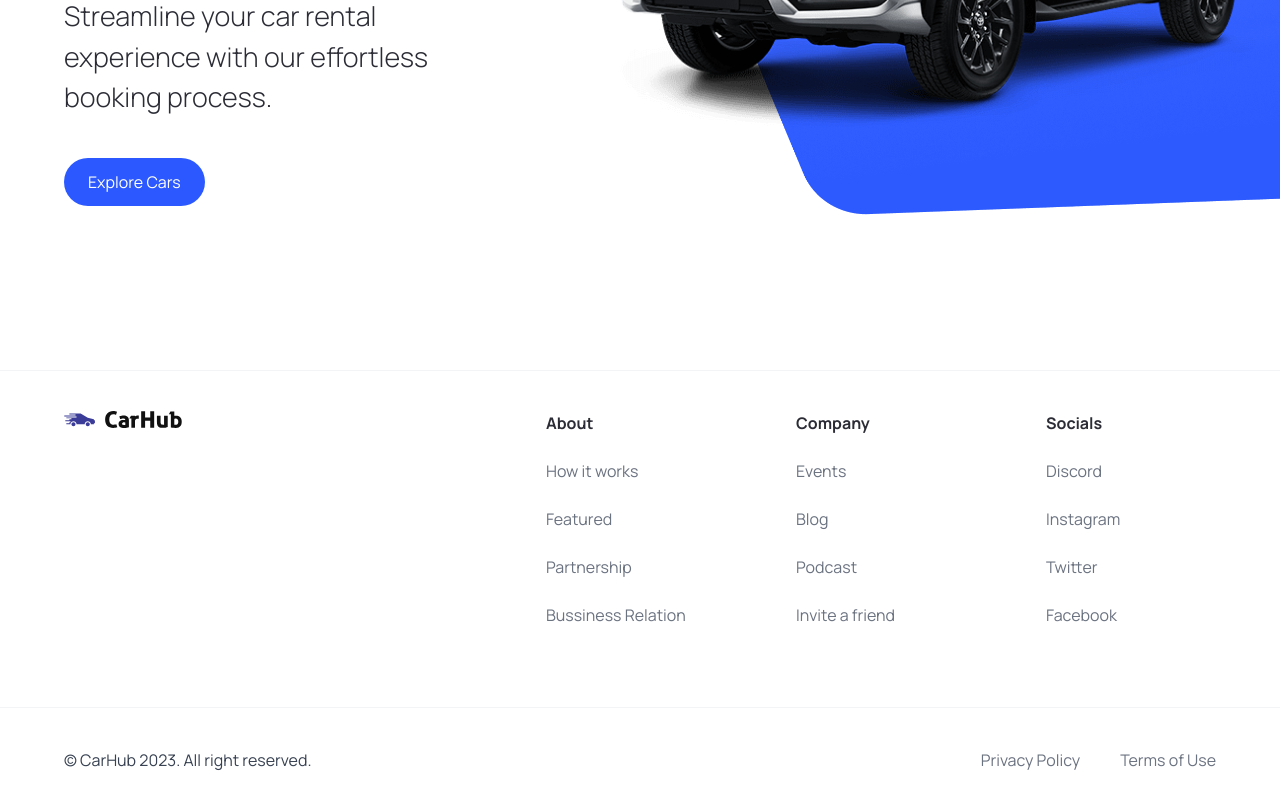
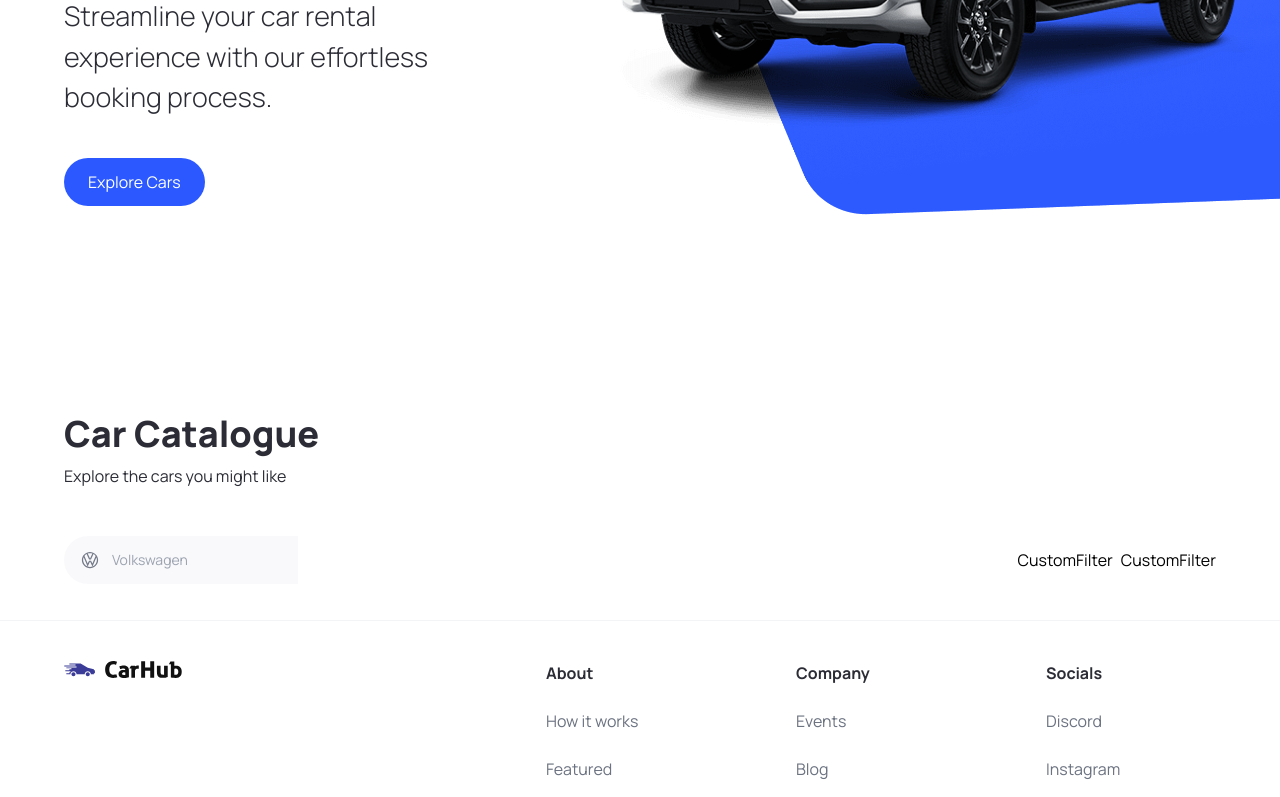
Before and after one commit to kaizen-design/car-hub, a Next.js app: page / in a window 1280 px wide. Shown: the part 488-1285 px from the top of the page. Built offline with nearby package versions, Linux system fonts and the light colour scheme.

Commit message:
Search manufacturer dropdown created

```diff
--- a/app/page.tsx
+++ b/app/page.tsx
@@ -1,9 +1,22 @@
-import { Hero } from "@/components";
+import { Hero, SearchBar, CustomFilter } from "@/components";
 
 export default function Home() {
   return (
     <main className="overflow-hidden">
       <Hero />
+      <div id="catalog" className="mt-12 container padding-y">
+        <div className="home__text-container">
+          <h2 className="text-4xl font-extrabold">Car Catalogue</h2>
+          <p>Explore the cars you might like</p>
+        </div>
+        <div className="home__filters">
+          <SearchBar />
+          <div className="home__filter-container">
+            <CustomFilter title="fuel" />
+            <CustomFilter title="year" />
+          </div>
+        </div>
+      </div>
     </main>
   )
 }
--- /dev/null
+++ b/components/CustomFilter.tsx
@@ -0,0 +1,9 @@
+import { CustomFilterProps } from "@/types";
+
+const CustomFilter = ({ title }: CustomFilterProps) => {
+  return (
+    <div>CustomFilter</div>
+  )
+};
+
+export default CustomFilter;
--- /dev/null
+++ b/components/SearchBar.tsx
@@ -0,0 +1,23 @@
+"use client";
+
+import { SearchManufacturer } from ".";
+import { useState } from "react";
+
+const SearchBar = () => {
+  const [manufacturer, setManufacturer] = useState('');
+  const handleSearch = () => {
+
+  };
+  return (
+    <form className="searchbar" onSubmit={handleSearch}>
+      <div className="serachbar__item">
+        <SearchManufacturer
+          manufacturer={manufacturer}
+          setManufacturer={setManufacturer}
+        />
+      </div>
+    </form>
+  )
+};
+
+export default SearchBar;
--- /dev/null
+++ b/components/SearchManufacturer.tsx
@@ -0,0 +1,93 @@
+"use client";
+
+import Image from "next/image";
+import { SearchManufacturerProps } from "@/types";
+import { Combobox, Transition } from "@headlessui/react";
+import { useState, Fragment } from "react";
+import { manufacturers } from "@/constants";
+
+const SearchManufacturer = ({ manufacturer, setManufacturer }: SearchManufacturerProps) => {
+  const [query, setQuery] = useState('');
+
+  const filteredManufacturers =
+    query === ''
+      ? manufacturers
+      : manufacturers.filter((item) =>
+        item
+          .toLowerCase()
+          .replace(/\s+/g, '')
+          .includes(query.toLowerCase().replace(/\s+/g, ''))
+      );
+
+  return (
+    <div className="search-manufacturer">
+      <Combobox value={manufacturer} onChange={setManufacturer}>
+        <div className="relative w-full">
+          <Combobox.Button className="absolute top-[14px]">
+            <Image
+              src="/car-logo.svg"
+              width={20}
+              height={20}
+              className="ml-4"
+              alt="Car Logo"
+            />
+          </Combobox.Button>
+          <Combobox.Input
+            className="search-manufacturer__input"
+            placeholder="Volkswagen"
+            displayValue={(manufacturer: string) => manufacturer}
+            onChange={(event) => setQuery(event.target.value)}
+          />
+          <Transition
+            as={Fragment}
+            leave="transition ease-in duration-100"
+            leaveFrom="opacity-100"
+            leaveTo="opacity-0"
+            afterLeave={() => setQuery('')}
+          >
+            <Combobox.Options>
+              {filteredManufacturers.length === 0 && query !== '' ? (
+                <div className="search-manufacturer__option">
+                  Nothing found.
+                </div>
+              ) : (
+                filteredManufacturers.map((item, i) => (
+                  <Combobox.Option
+                    key={i}
+                    className={({ active }) =>
+                      `relative search-manufacturer__option ${
+                        active ? 'bg-primary-blue text-white' : 'text-gray-900'}
+                      `}
+                    value={item}
+                  >
+                    {({ selected, active }) => (
+                      <>
+                        <span
+                          className={`block truncate ${
+                            selected ? 'font-medium' : 'font-normal'
+                          }`}
+                        >
+                          {item}
+                        </span>
+                        {selected ? (
+                          <span
+                            className={`absolute inset-y-0 left-0 flex items-center pl-3 ${
+                              active ? 'text-white' : 'text-teal-600'
+                            }`}
+                          />
+                        ) : null}
+                      </>
+                    )}
+                  </Combobox.Option>
+                ))
+              )}
+            </Combobox.Options>
+          </Transition>
+
+        </div>
+      </Combobox>
+    </div>
+  )
+};
+
+export default SearchManufacturer;
--- a/package.json
+++ b/package.json
@@ -9,6 +9,7 @@
     "lint": "next lint"
   },
   "dependencies": {
+    "@headlessui/react": "^1.7.17",
     "next": "14.0.3",
     "node": "^18.14.0",
     "react": "^18",
```
Also changed, not shown: components/index.ts (+7 -1 lines), types/index.ts (+9 -0 lines), 1 other file (tests, documents, lock files or other folders).
